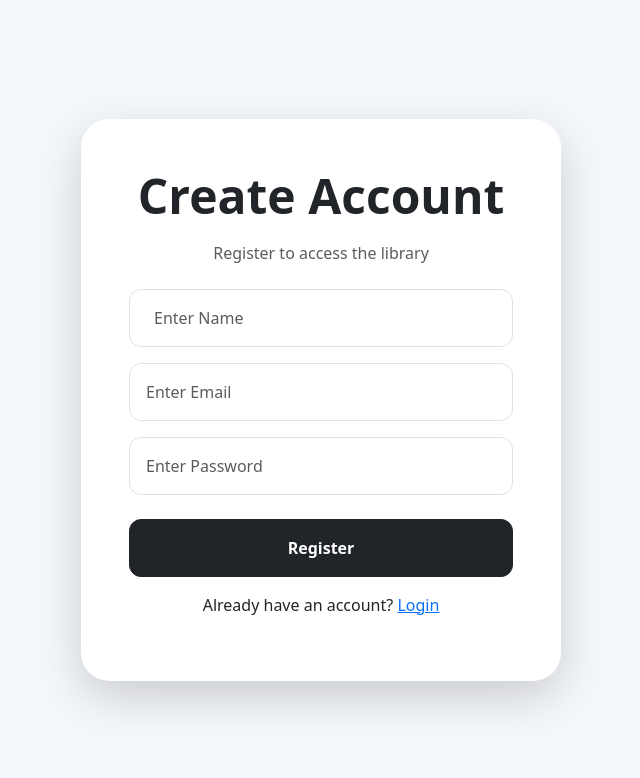
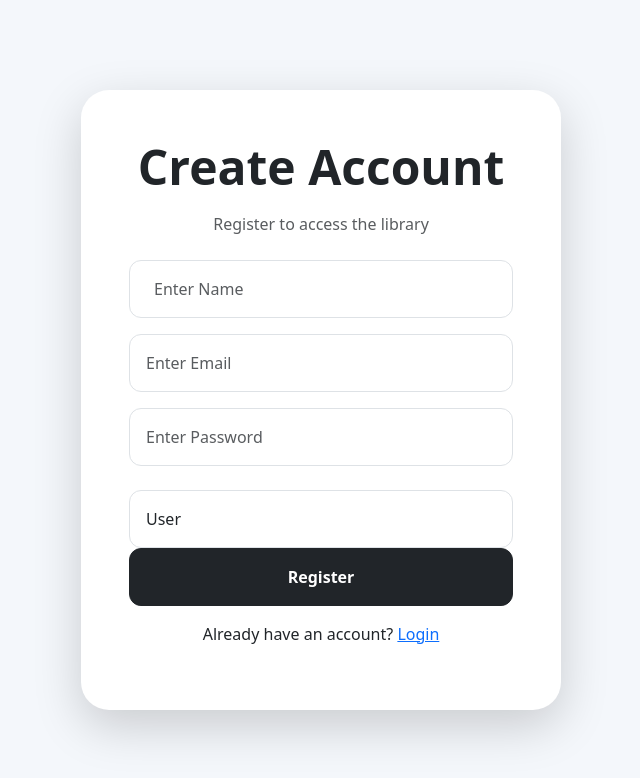
Before and after one commit to Abisheela13/library-management-system, a React app in the folder frontend/: page /register in a window 1280 px wide. Shown: the top 778 px of the page, without its empty margins (319-959 px from the left). Built offline with nearby package versions, Linux system fonts and the light colour scheme; the HTML template or start-up script is replaced by a standard one.

Commit message:
added admin registration

```diff
--- a/frontend/src/Register.jsx
+++ b/frontend/src/Register.jsx
@@ -10,6 +10,7 @@ function Register() {
     name: "",
     email: "",
     password: "",
+     role: "USER",
   });
 
   const handleChange = (e) => {
@@ -112,6 +113,16 @@ function Register() {
 
           </div>
 
+            <select
+  name="role"
+  className="form-control p-3"
+  onChange={handleChange}
+>
+  <option value="USER">User</option>
+  <option value="ADMIN">Admin</option>
+</select>
+
+
           <button
             className="btn btn-dark w-100 p-3"
             style={{ borderRadius: "12px" }}
```
Also changed, not shown: 1 other file (tests, documents, lock files or other folders).
